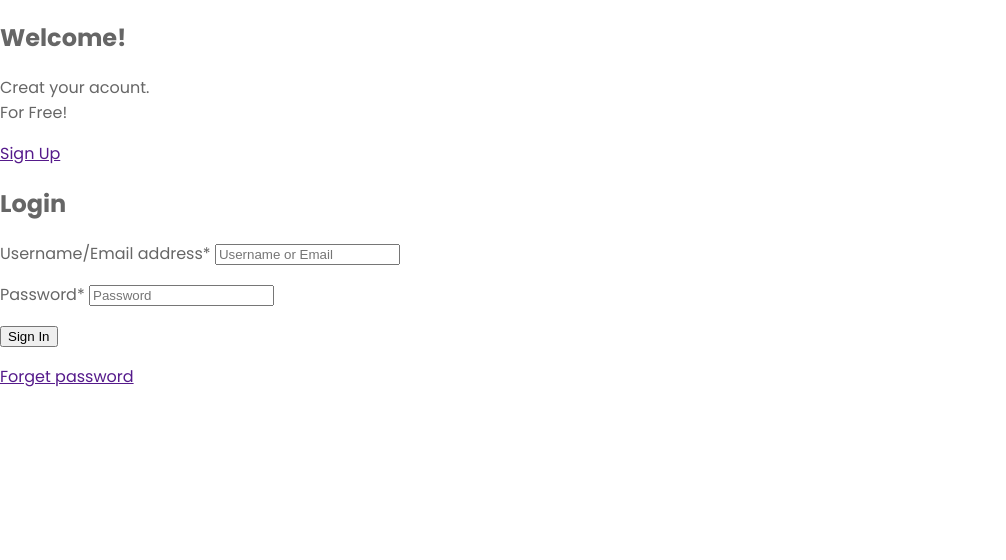
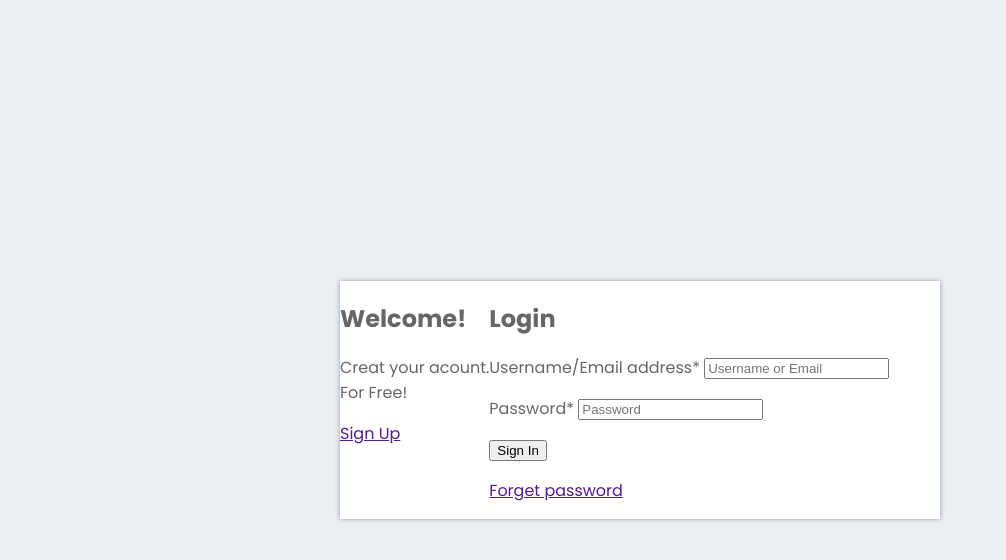
Before and after one commit to Alpha19i/login-form, a plain HTML site: page index.html in a window 1280 px wide. Shown: the whole page, without its empty margins (0-1006 px from the left). Drawn offline with Linux system fonts and the light colour scheme.

Commit message:
css: div.wrapped, div.container

```diff
--- a/style.css
+++ b/style.css
@@ -8,5 +8,26 @@ body{
     font-size: 16px;
     font-weight: 400;
     color: #666666;
-    backgroud: #eaeff4;
+    background: #eaeff4;
 }
+
+.wrapper{
+    margin: 0 auto;
+    width: 100%;
+    max-width: 1140px;
+    min-height: 100vh;
+    display: flex;
+    align-items: center;
+    justify-content: center;
+    flex-direction: column;
+}
+
+.container{
+    position: relative;
+    width: 100%;
+    max-width: 600px;
+    height: auto;
+    display: flex;
+    background: #ffffff;
+    box-shadow: 0 0 5px #999999;
+}
```
